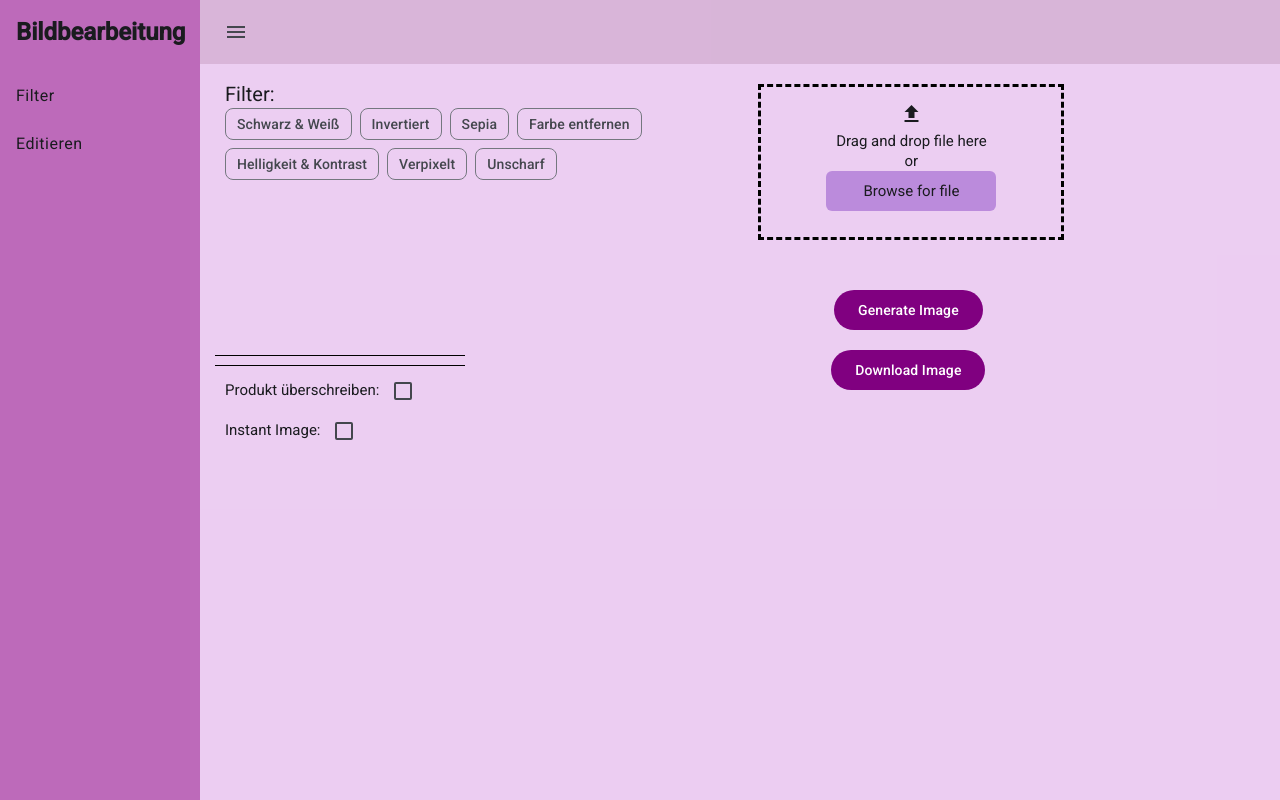
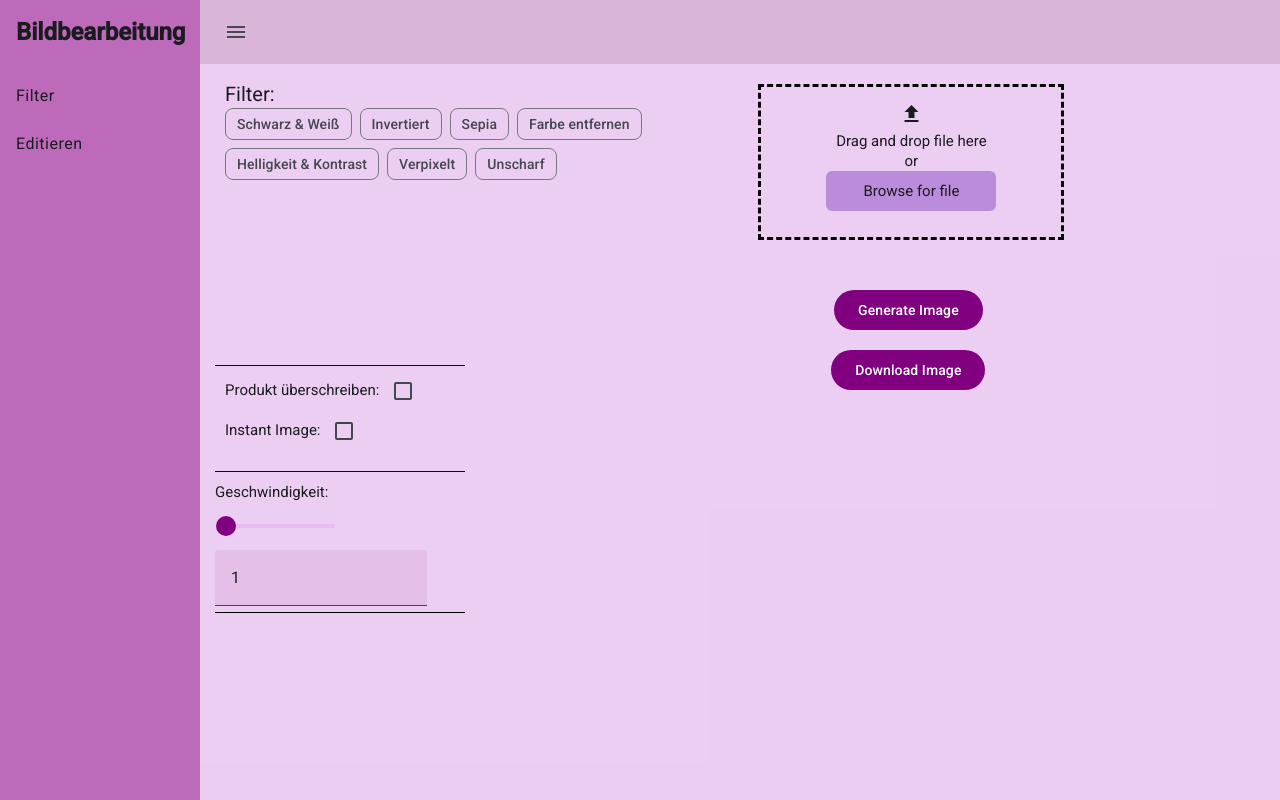
Before and after one commit to NauroTV/project, an Angular app: page /bild-filter in a window 1280 px wide. Built offline with nearby package versions, Linux system fonts and the light colour scheme.

Commit message:
Image Editing with Angular Release v1.1.2

```diff
--- a/src/app/bild-filter/bild-filter-BETTER.scss
+++ b/src/app/bild-filter/bild-filter-BETTER.scss
@@ -311,7 +311,7 @@
     &--web {
         grid-column: 1/5;
         grid-row: 3/9;
-        margin-top: -180px;
+        margin-top: 100px;
     }
 
     &--tablet {
@@ -323,7 +323,7 @@
     &--handset {
         grid-column: 1/5;
         grid-row: 5/9;
-        margin-top: 70px;
+        margin-top: 250px;
     }
 }
 
@@ -490,9 +490,10 @@
     }
 
     &--tablet {
-        width: 104%;
+        width: 103%;
         margin: 5px;
         margin-left: -25px;
+
     }
 
     &--handset {
@@ -504,8 +505,59 @@
 #divider1 {
     &--web {
         margin: 10px;
-        margin-left: 15px;
+        margin-left: 0px;
+        margin-top: -60px;
         max-width: 250px;
         width: 98%;
     }
+    &--tablet {
+        margin-top: 10px;
+        margin-left: -25px;
+        margin-bottom: 10px;
+    }
+    &--handset {
+        margin-top: 10px;
+        margin-bottom: 10px;
+        margin-left: -25px;
+    }
 }
+#divider2 {
+    &--web {
+        max-width: 250px;
+        width: 110%;
+        margin-left: 15px;
+        margin-top: -130px;
+        margin-bottom: 10px;
+    }
+
+    &--tablet {
+        width: 104%;
+        margin: 5px;
+        margin-left: -25px;
+        width: 103%;
+    }
+
+    &--handset {
+        width: 104%;
+        margin: 5px;
+        margin-left: -25px;
+        margin-bottom: 10px;
+    }
+}
+.speedSlider
+{
+    &--web {
+        grid-column: 1/5;
+        grid-row: 2/4;
+        margin-top: 80px;
+        margin-left: -10px;
+    }
+
+    // &--tablet {
+
+    // }
+
+    // &--handset {
+
+    // }
+}
--- a/src/app/bild-filter/bild-filter.html
+++ b/src/app/bild-filter/bild-filter.html
@@ -24,6 +24,15 @@
     <div [class]="'checkSpeed'+size()">
       <label>Instant Image: </label>
       <mat-checkbox [formControl]="Checkbox"></mat-checkbox>
+    </div>
+    <div [class]="'speedSlider'+size()">
+      <mat-divider [id]="'divider1'+size()"></mat-divider>
+      <label>Geschwindigkeit: </label><br>
+       <mat-slider min="1" max="100" style="width: 100px;" [id]="'speedSlider'+size()"><input matSliderThumb value="1" [(ngModel)]="speedSlider.value" [formControl]="speedSlider"></mat-slider><br>
+      <mat-form-field width="100px">
+    <input matInput [(ngModel)]="speedSlider.value" [ngModelOptions] = "{standalone:true}" placeholder="{{speedSlider.value}}">
+     </mat-form-field>
+
     </div>
 
   </div>
@@ -60,7 +69,7 @@
   <!-- <div [class]="'editCanvas'+size()"><canvas #showCanvas height="200px" width="400px"></canvas></div> -->
   <div [class]="'editCanvas'+size()"><canvas #bitmap [id]="'bitmap'+size()"></canvas></div>
   <div [class]="'chip-filters'+size()">
-    <mat-divider [id]="'divider1'+size()"></mat-divider>
+    <mat-divider [id]="'divider2'+size()"></mat-divider>
 
     <div *ngIf="chipControl.value?.includes('0')" class="filternone">
       <a id="noFilter"></a>
--- a/src/app/bild-filter/bild-filter.ts
+++ b/src/app/bild-filter/bild-filter.ts
@@ -24,6 +24,7 @@ import { BreakpointObserver, Breakpoints } from '@angular/cdk/layout';
 import { Observable, combineLatest, forkJoin, map, shareReplay, tap } from 'rxjs';
 import { toSignal } from '@angular/core/rxjs-interop';
 import { MatDividerModule } from '@angular/material/divider';
+import { MatSliderModule } from '@angular/material/slider';
 
 @Component({
   selector: 'app-bild-filter',
@@ -47,7 +48,8 @@ import { MatDividerModule } from '@angular/material/divider';
     MatButtonModule,
     MatCheckboxModule,
     MatChipsModule,
-    MatDividerModule
+    MatDividerModule,
+    MatSliderModule
   ],
   templateUrl: './bild-filter.html',
   styleUrls: ['./bild-filter.scss','./bild-filter-BETTER.scss'],
@@ -99,11 +101,13 @@ export class BildFilter {
   showCanvas = viewChild<ElementRef<HTMLCanvasElement>>("showCanvas")
 
 
+  speedSlider = new FormControl<number>(1, {nonNullable:true})
   overrideCheckbox = new FormControl<boolean>(false, { nonNullable: true })
   chipControl = new FormControl<string[]>([])
   selected: { [id: number]: boolean } = {};
   chipsControl = new FormControl()
   Checkbox = new FormControl<boolean>(false, { nonNullable: true })
+  universalFilterSpeed: number = this.speedSlider.value * 100
   universalCounterSpeed: number = 0
   brightness: number = 0
   contrast: number = 1
```
